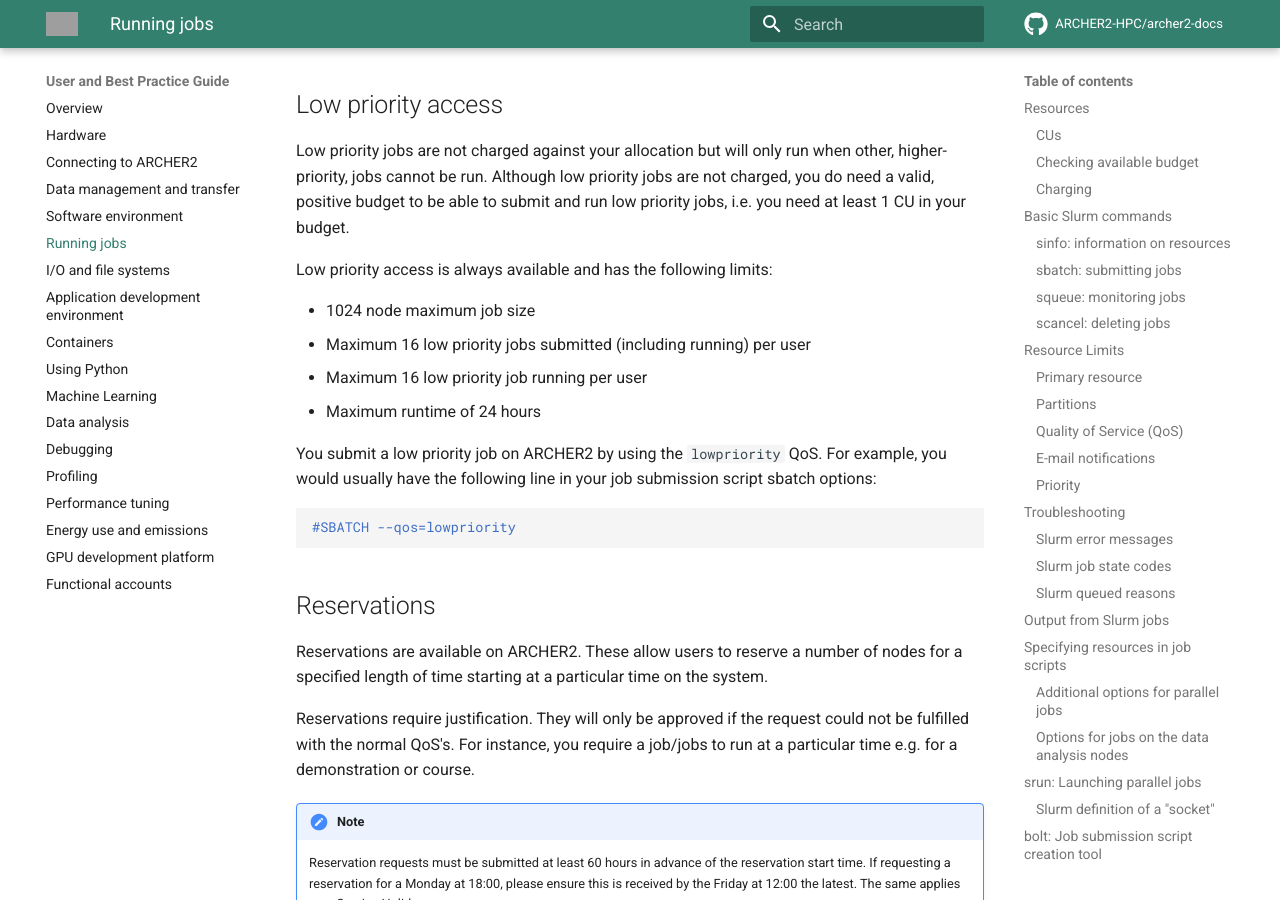
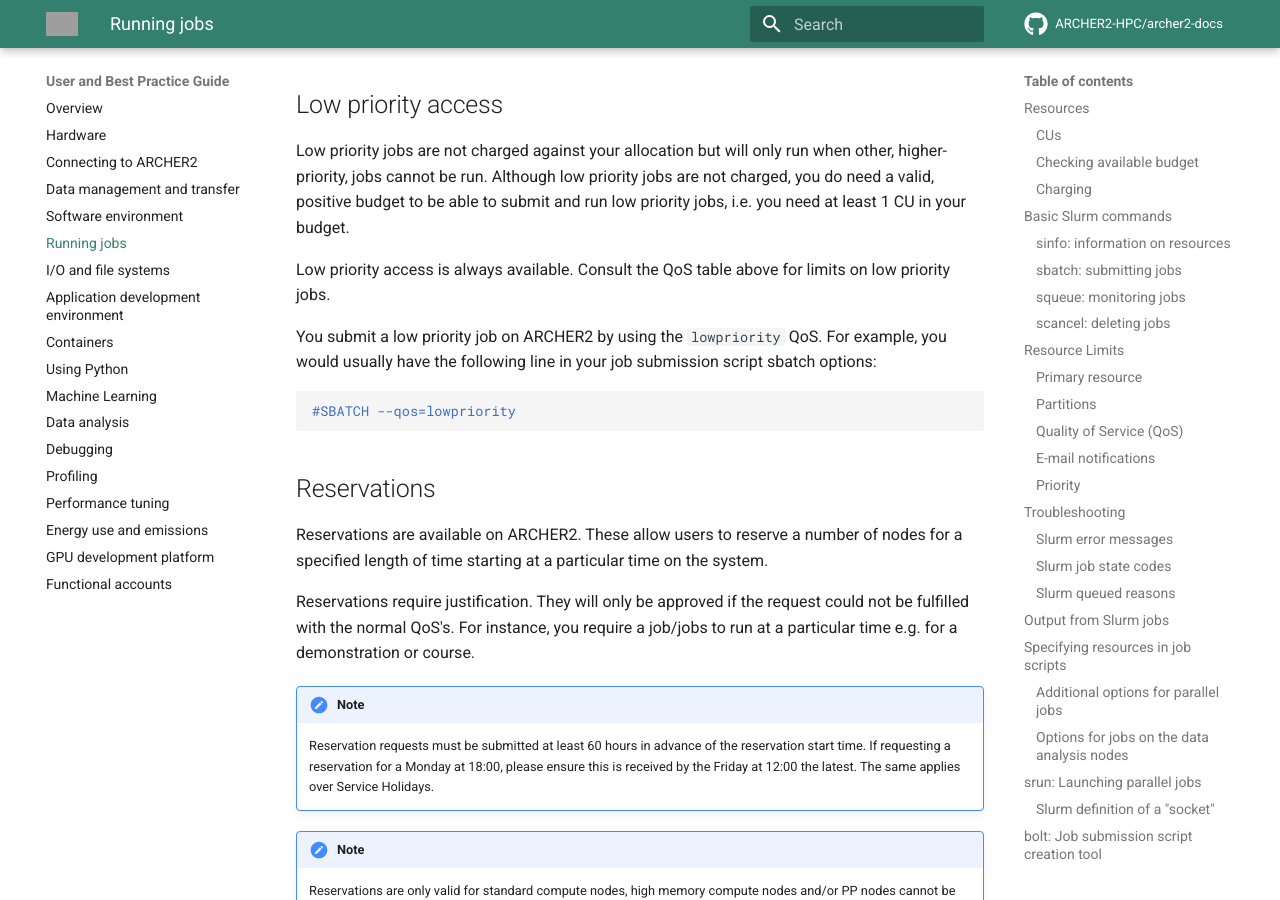
Before and after one commit to ARCHER2-HPC/archer2-docs, an MkDocs documentation site: the page built from docs/user-guide/scheduler.md, in a window 1280 px wide and 900 px high, scrolled down 49621 px. Built offline with MkDocs 1.6.1 and Material for MkDocs 9.7.7, drawn with Linux system fonts in a browser that asks for light colours; comment, search, counter and statistics services are not loaded; grey boxes are pictures that could not be loaded.

Commit message:
Update scheduler.md

```diff
--- a/docs/user-guide/scheduler.md
+++ b/docs/user-guide/scheduler.md
@@ -2299,12 +2299,7 @@
 charged, you do need a valid, positive budget to be able to submit and run low
 priority jobs, i.e. you need at least 1 CU in your budget.
 
-Low priority access is always available and has the following limits:
-
-  - 1024 node maximum job size
-  - Maximum 16 low priority jobs submitted (including running) per user
-  - Maximum 16 low priority job running per user
-  - Maximum runtime of 24 hours
+Low priority access is always available. Consult the QoS table above for limits on low priority jobs.
 
 You submit a low priority job on ARCHER2 by using the `lowpriority` QoS. For example,
 you would usually have the following line in your job submission script sbatch
```
